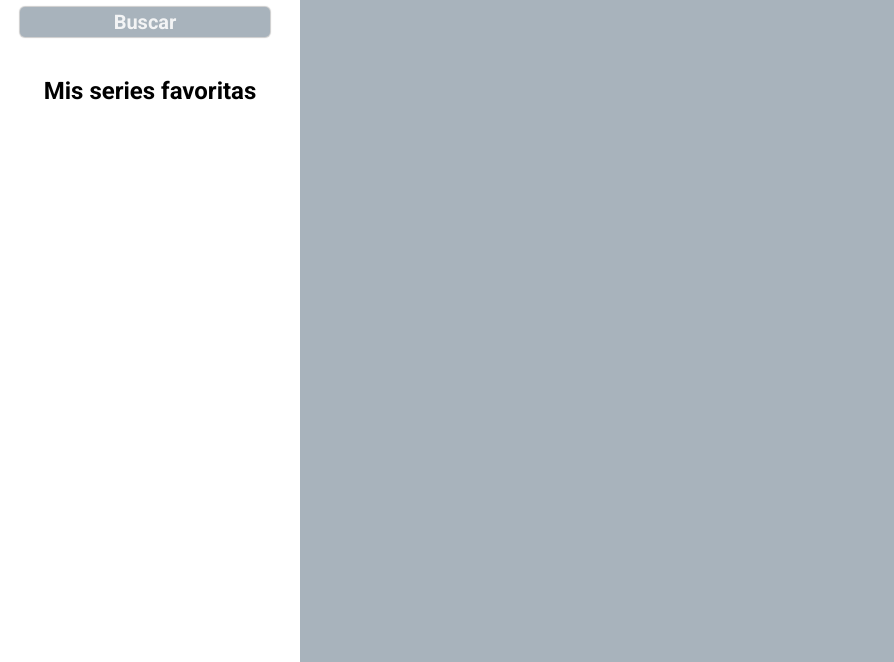
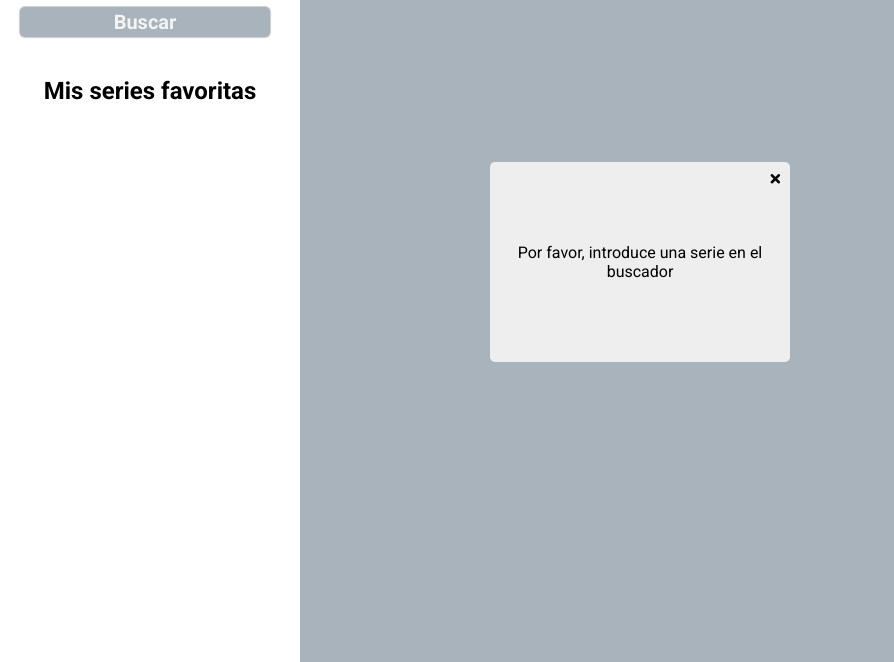
Before and after one commit to Adalab/f-m2-evaluacion-final-AntonellaM, a website: page _src/templates/index.html in a window 1280 px wide. Both pictures are taken after a click on the button "Buscar". Shown: the part 138-800 px from the top of the page, without its empty margins (0-894 px from the left). Drawn offline with nearby package versions, Linux system fonts and the light colour scheme; files that its build step writes are made by us from their sources; no server answers.

Commit message:
Create notifications

```diff
--- a/_src/assets/js/main.js
+++ b/_src/assets/js/main.js
@@ -19,6 +19,10 @@ function deleteFavorite(event) {
   localStorage.setItem('favorites', JSON.stringify(favorites));
 }
 
+function closeModalNotification(event) {
+  event.currentTarget.parentElement.classList.add('hidden');
+}
+
 function getFavorites() {
   const favoriteList = document.querySelectorAll('.favorite');
   const ids = [];
@@ -32,6 +36,22 @@ function checkFavorite(card, favoriteList) {
   if(favoriteList.includes(card.id)) {
     card.classList.add('results-section__card--selected');
   }
+}
+
+function createNotification(notificationText) {
+  const modalEl = document.createElement('div');
+  const notification = document.createTextNode(notificationText);
+  const modalCloseButton = document.createElement('i');
+  modalCloseButton.classList.add('fas');
+  modalCloseButton.classList.add('fa-times');
+  modalCloseButton.classList.add('fa-sm');
+  modalCloseButton.classList.add('modal__close-button');
+  modalEl.classList.add('modal');
+  modalEl.appendChild(notification);
+  modalEl.appendChild(modalCloseButton);
+  searchResponseEl.appendChild(modalEl);
+
+  modalCloseButton.addEventListener('click', closeModalNotification);
 }
 
 function createFavoriteCard(object) {
@@ -122,6 +142,9 @@ function searchSeries(title) {
   fetch(`http://api.tvmaze.com/search/shows?q=${title}`)
     .then(response => response.json())
     .then(function (data) {
+      if (data.length === 0) {
+        createNotification('Tu búsqueda no ha dado ningún resultado, por favor, inténtalo de nuevo con otra serie');
+      } else {
         searchResponseEl.innerHTML = '';
         const favoritesIdsArray = getFavorites();
         for (const serie of data) {
@@ -129,11 +152,17 @@ function searchSeries(title) {
           card.addEventListener('click', cardClickFavoriteHandler);
           checkFavorite(card, favoritesIdsArray);
         }
+      }
     });
 }
 
 function searchButtonClickHandler() {
+
+  if (searchInputEl.value === '') {
+    createNotification('Por favor, introduce una serie en el buscador');
+  } else {
     searchSeries(searchInputEl.value);
+  }
 }
 
 searchButtonEl.addEventListener('click', searchButtonClickHandler);
--- /dev/null
+++ b/_src/assets/scss/components/_modal.scss
@@ -0,0 +1,26 @@
+.modal {
+    position: absolute;
+    top: 50vh;
+    left: 50vw;
+    transform: translate(-50%, -50%);
+    height: 200px;
+    width: 300px;
+    background-color: #eee;
+    border-radius: 5px;
+    display: flex;
+    justify-content: center;
+    align-items: center;
+    font-family: $font-general;
+    padding: 15px;
+    text-align: center;
+
+    &__close-button {
+        position: absolute;
+        top: 10px;
+        right: 10px;
+    }
+}
+
+.hidden {
+    display: none;
+}
--- a/_src/assets/scss/main.scss
+++ b/_src/assets/scss/main.scss
@@ -1,8 +1,9 @@
 @import 'core/variables';
 @import 'core/mixins';
-
 @import 'components/series-card';
 @import 'components/favorite-card';
+@import 'components/modal';
+
 @import 'layout/main-page';
 
 *, *::before, *::after {
```
Lines whose indentation alone changed are shown as unchanged.
